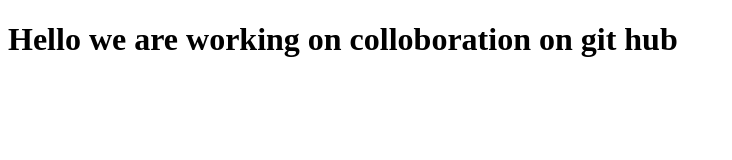
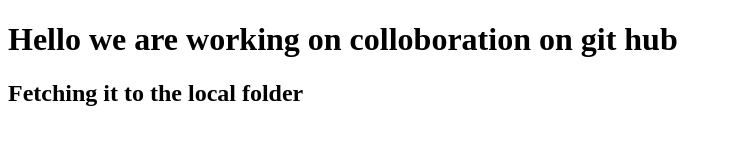
Before and after one commit to matchanikhitha29/CollobProject, a plain HTML site: page index.html in a window 1280 px wide. Shown: the whole page, without its empty margins (0-732 px from the left). Drawn offline with Linux system fonts and the light colour scheme.

Commit message:
my version

```diff
--- a/index.html
+++ b/index.html
@@ -7,5 +7,6 @@
 </head>
 <body>
     <h1>Hello we are working on colloboration on git hub</h1>
+    <h2>Fetching it to the local folder</h2>
 </body>
 </html>
```
